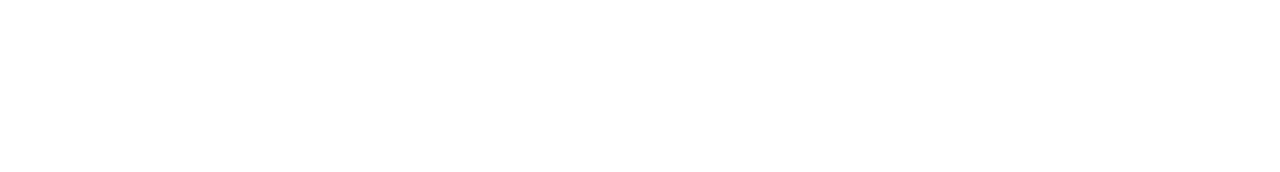
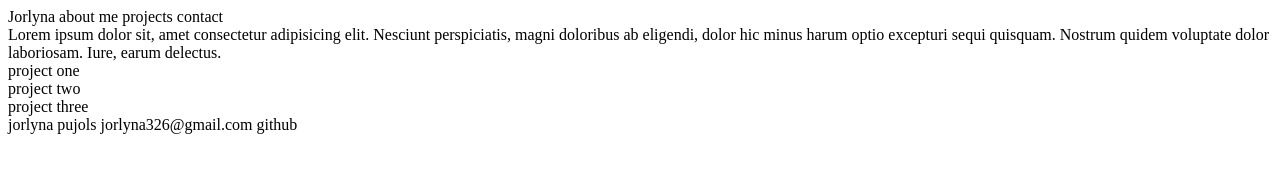
Before and after one commit to jorlyna326/personal-portfolio, a plain HTML site: page index.html in a window 1280 px wide. Drawn offline with Linux system fonts and the light colour scheme.

Commit message:
rough draft html

```diff
--- a/index.html
+++ b/index.html
@@ -6,7 +6,19 @@
     <meta name="viewport" content="width=device-width, initial-scale=1.0">
     <title>Jorlyna Pujols</title>
 </head>
+
 <body>
-
+    <nav>
+        Jorlyna about me projects contact
+    </nav>
+    <div class="about">
+        Lorem ipsum dolor sit, amet consectetur adipisicing elit. Nesciunt perspiciatis, magni doloribus ab eligendi, dolor hic minus harum optio excepturi sequi quisquam. Nostrum quidem voluptate dolor laboriosam. Iure, earum delectus.
+    </div>
+    <div class="projects">
+        <div class="pcard">project one</div>
+        <div class="pcard">project two</div>
+        <div class="pcard">project three</div>
+    </div>
+    <div class="contact">jorlyna pujols jorlyna326@gmail.com github</div>
 </body>
 </html>
```
